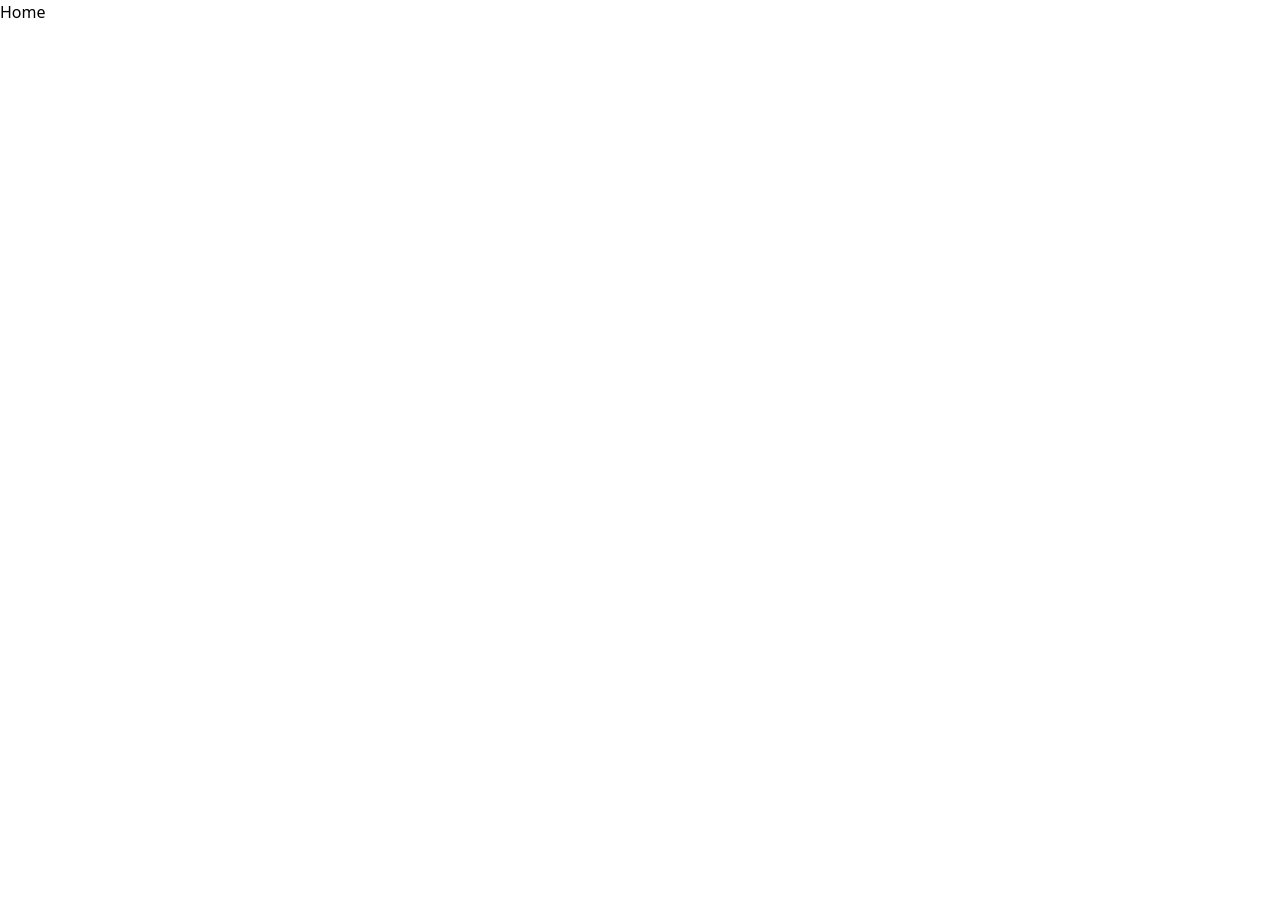
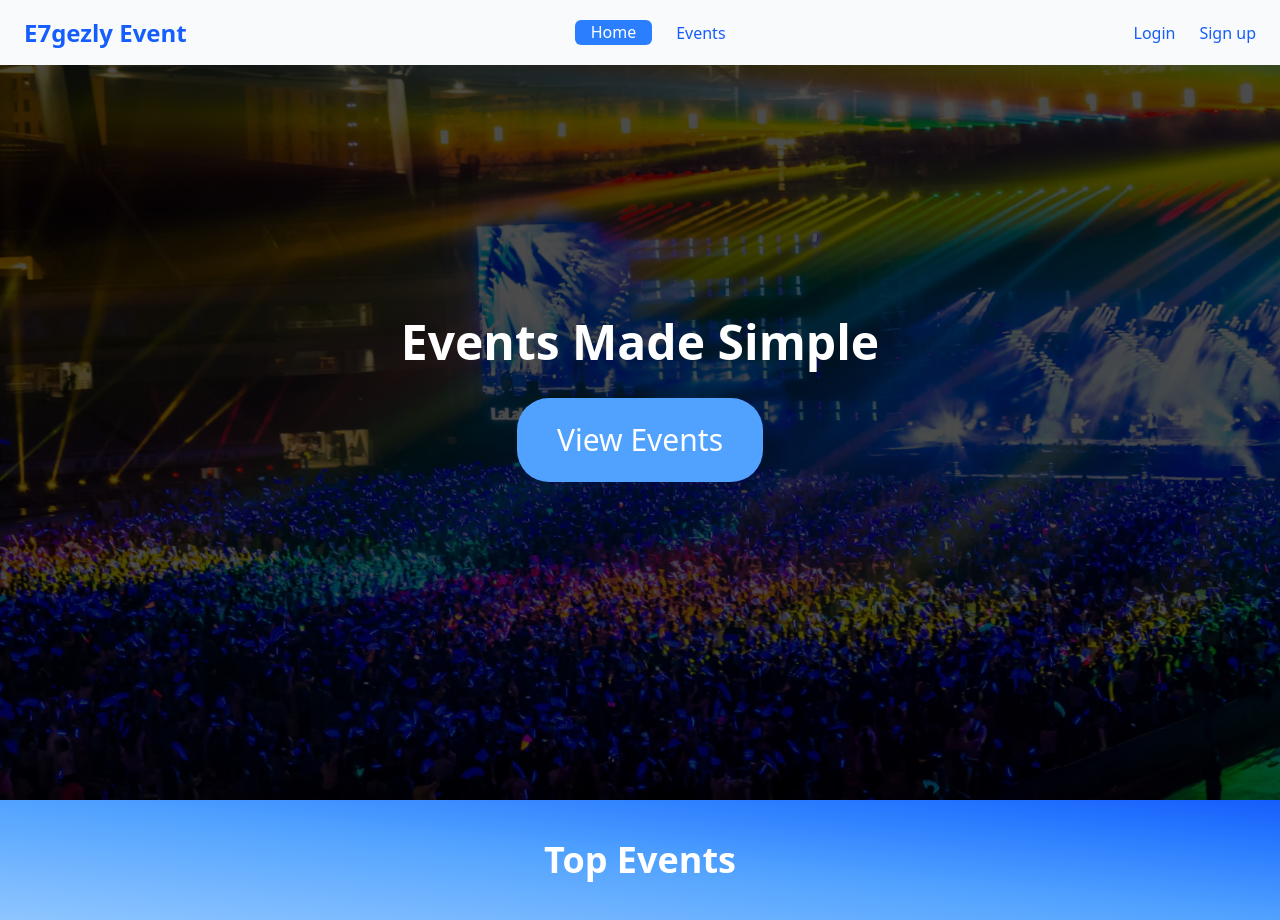
Before and after one commit to Astronaut1984/E7gezly-Event, a React (Vite) app in the folder front end/: page / in a window 1280 px wide. Before the commit the page ends 800 px from the top, so only its background shows below. Built offline with nearby package versions, Linux system fonts and the light colour scheme.

Commit message:
Added initial home page
Co-authored-by: Mathieu Morcos <mathieubotros@gmail.com>
Co-authored-by: Karim Nader <karimnader121@users.noreply.github.com>

```diff
--- /dev/null
+++ b/front end/src/components/Event.jsx
@@ -0,0 +1 @@
+export default function Event(){}
--- a/front end/src/components/Input.jsx
+++ b/front end/src/components/Input.jsx
@@ -6,8 +6,9 @@ export default function Input({title,type,...props}){
     function toggleShowPassword(){
         togglePassword(state => !state);
     }
-    return <div className="w-full relative mb-[23px]">
-            <span className="text-[14px] text-[#666666] leading-[1.5] pl-[7px]">
+    return (
+        <div className="w-full relative mb-[23px]">
+                <span className="text-[14px] text-[#666666] leading-normal pl-[7px]">
                     {title}
                 </span>
                 <input
@@ -20,4 +21,5 @@ export default function Input({title,type,...props}){
                 <i onClick={toggleShowPassword} className={`hover:text-blue-600 transition-colors duration-300 fa-solid fa-eye${showPassword ? "-slash" : ""} absolute right-0 top-[41px] cursor-pointer`}></i>
                 }
         </div>
+    )
 }
--- /dev/null
+++ b/front end/src/components/NavBar.jsx
@@ -0,0 +1,22 @@
+import { Routes, NavLink,useLocation } from 'react-router-dom';
+
+export default function NavBar(){
+    const HOVER_COLOR = "hover:text-blue-950";
+    const location = useLocation();
+
+    return (
+        <div className="z-10 fixed w-full bg-gray-50 text-blue-600 items-center flex justify-between p-1">
+             <div className='ml-5'>
+                <h1 className='text-2xl font-bold'>E7gezly Event</h1>
+            </div>
+            <nav className="mx-auto max-w-5xl flex items-center gap-6 py-4">
+                <NavLink to="/" className={({isActive}) => isActive ? "bg-blue-500 px-4 pb-px rounded-md text-white" : HOVER_COLOR}>Home</NavLink>
+                <NavLink to="/Events" className={({isActive}) => isActive ? "bg-blue-500 px-4 pb-px rounded-md text-white" : HOVER_COLOR}>Events</NavLink>
+            </nav>
+            <nav className="mx-5 max-w-5xl flex items-center gap-6 py-4">
+                <NavLink to="/login" className={({isActive}) => isActive ? "bg-blue-500 px-4 pb-px rounded-md text-white" : HOVER_COLOR}>Login</NavLink>
+                <NavLink to="/login" className={HOVER_COLOR}>Sign up</NavLink>
+            </nav>
+        </div>
+    )
+}
--- /dev/null
+++ b/front end/src/pages/home/Home.css
@@ -0,0 +1 @@
+@import "tailwindcss";
--- a/front end/src/pages/home/Home.jsx
+++ b/front end/src/pages/home/Home.jsx
@@ -1,3 +1,48 @@
-export default function Home(){
-    return <h1>Home</h1>
+import "./Home.css";
+import HomePic from "../../assets/home-page-init.jpg";
+import { Routes, Link } from "react-router-dom";
+import NavBar from "../../components/NavBar";
+
+export default function Home() {
+  let bgColor = "bg-gradient-to-tr from-blue-300 via-blue-400 to-blue-600";
+  return (
+    <main id="homeBackground" className={`bg-blue-400 w-full min-h-screen`}>
+      <NavBar />
+      <section
+        id="Home"
+        className=" relative w-full h-screen bg-cover bg-center bg-no-repeat"
+        style={{
+          backgroundImage: `url(${HomePic})`,
+        }}
+      >
+        {/* Dark overlay */}
+        <div className="absolute inset-0 bg-black/70"></div>
+
+        {/* Content above overlay */}
+        <div className="relative z-9 flex flex-col items-center justify-center h-full gap-8">
+          <h1 className="text-white text-5xl font-bold">Events Made Simple</h1>
+          <Link
+            to="/Events"
+            className="transform hover:scale-110 transition duration-700 ease-in-out text-white text-3xl bg-blue-400 px-10 py-6 rounded-4xl hover:bg-blue-600 transition"
+          >
+            View Events
+          </Link>
+        </div>
+      </section>
+
+      <section
+        id="Events"
+        className={`flex justify-center items-center w-full  bg-red-50 bg-cover bg-center bg-no-repeat ${bgColor}`}
+      >
+        <div>
+            <h1 className="m-10 text-4xl font-bold text-white">Top Events</h1>
+        </div>
+        {/* Events*/ }
+        <div>
+
+        </div>
+
+      </section>
+    </main>
+  );
 }
--- a/front end/src/pages/login/Login.jsx
+++ b/front end/src/pages/login/Login.jsx
@@ -1,14 +1,17 @@
 import './login.css'
 import Input from '../../components/Input'
+import NavBar from '../../components/NavBar'
 
 export default function Login() {
     let bgColor = "bg-gradient-to-tr from-blue-200 via-blue-400 to-blue-600"
 
     return (
+        <>
+            <NavBar />
             <main className={`${bgColor} flex justify-center items-center w-full min-h-screen`}>
                 <div className='w-[400px] bg-white rounded-[10px] p-[65px]'>
                     <form className="w-full">
-                    <span className="block font-bold text-[39px] text-[#333333] leading-[1.2] text-center mb-10 text-blue-500">E7gezly Event</span>
+                        <span className="block font-bold leading-[1.2] text-center mb-10 text-blue-500">E7gezly Event</span>
                         <Input title="Username" type="text" placeholder="Type your username" name="username" />
                         <Input title="Password" type="password" placeholder="Type your password" name="password" />
 
@@ -31,5 +34,6 @@ export default function Login() {
                     </form>
                 </div>
             </main>
+        </>
     )
 }
```
Also changed, not shown: front end/src/assets/home-page-init.jpg (added). Lines whose indentation alone changed are shown as unchanged.
